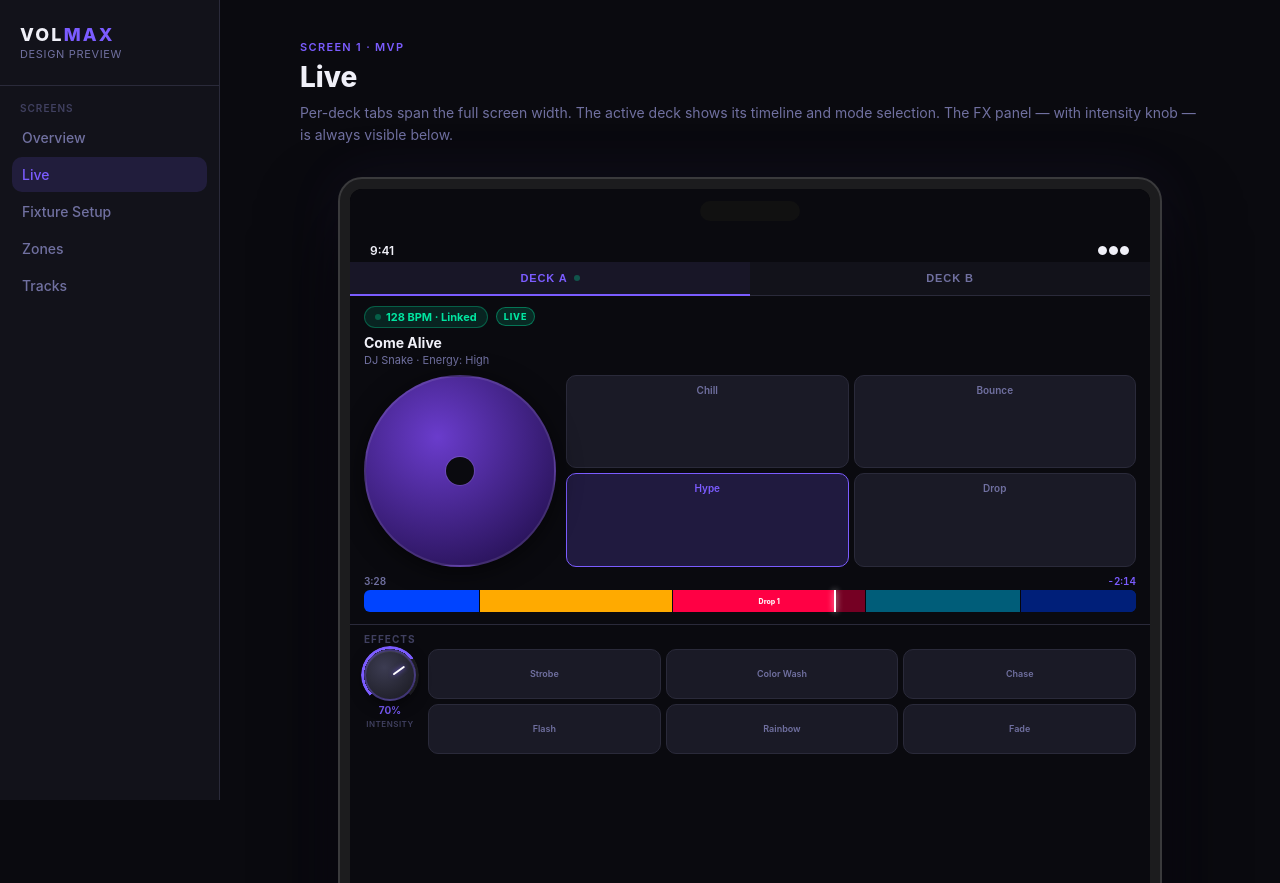
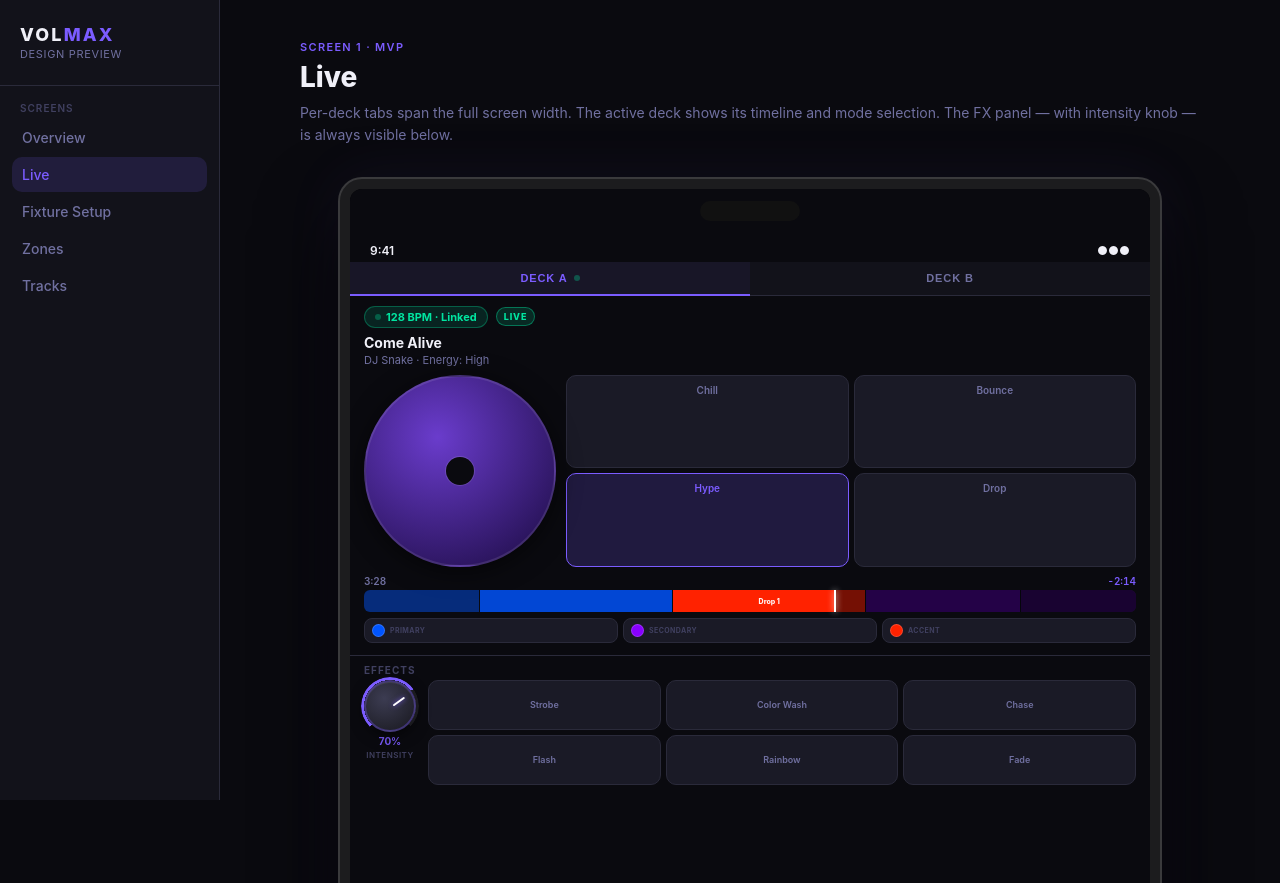
Before and after one commit to nefritzler/volmax, a Python web app: template templates/performance.html in a window 1280 px wide. Shown: the top 883 px of the page. Run offline with Jinja, Linux system fonts and the light colour scheme; the template is opened without the code that fills it, so the values that code supplies are empty.

Commit message:
Live tab: 3-color track palette system
Each track uses exactly 3 colors: Primary, Secondary, and Accent.
Non-peak phases vary in brightness along the primary→secondary range;
drops use the accent color. A palette chip row (Primary / Secondary /
Accent swatches) sits below the merged color strip so the DJ can see
and edit the track's full color scheme at a glance.

Co-Authored-By: Claude Sonnet 4.6 <noreply@anthropic.com>

```diff
--- a/templates/performance.html
+++ b/templates/performance.html
@@ -197,6 +197,39 @@
   font-weight: 800;
   color: rgba(255,255,255,0.95);
   white-space: nowrap;
+}
+
+/* ── Track Color Palette ─── */
+.track-palette {
+  display: flex;
+  gap: 5px;
+  margin-bottom: 6px;
+}
+.palette-chip {
+  flex: 1;
+  display: flex;
+  align-items: center;
+  gap: 5px;
+  background: var(--surface2);
+  border: 1px solid var(--border);
+  border-radius: 8px;
+  padding: 5px 7px;
+  cursor: pointer;
+}
+.palette-dot {
+  width: 13px;
+  height: 13px;
+  border-radius: 50%;
+  flex-shrink: 0;
+  border: 1.5px solid rgba(255,255,255,0.18);
+}
+.palette-chip-label {
+  font-size: 7px;
+  font-weight: 700;
+  color: var(--text-muted);
+  text-transform: uppercase;
+  letter-spacing: 0.06em;
+  line-height: 1;
 }
 
 /* ── Album Art + Mode Row ─── */
@@ -449,14 +482,19 @@
             </div>
             <div class="pcm-merged-wrap">
               <div class="pcm-merged-map">
-                <div class="pcm-seg" style="width:15%;background:#0044ff"></div>
-                <div class="pcm-seg" style="width:25%;background:#ffaa00"></div>
-                <div class="pcm-seg" style="width:25%;background:#ff0044"><div class="pcm-label">Drop 1</div></div>
-                <div class="pcm-seg" style="width:20%;background:#00ccff"></div>
-                <div class="pcm-seg" style="width:15%;background:#0044ff"></div>
+                <div class="pcm-seg" style="width:15%;background:rgba(0,85,255,0.45)"></div>
+                <div class="pcm-seg" style="width:25%;background:rgba(0,85,255,0.82)"></div>
+                <div class="pcm-seg" style="width:25%;background:#ff2200"><div class="pcm-label">Drop 1</div></div>
+                <div class="pcm-seg" style="width:20%;background:rgba(136,0,255,0.55)"></div>
+                <div class="pcm-seg" style="width:15%;background:rgba(136,0,255,0.35)"></div>
               </div>
               <div class="pcm-unplayed-dim"></div>
               <div class="pcm-playhead-line"></div>
+            </div>
+            <div class="track-palette">
+              <div class="palette-chip"><div class="palette-dot" style="background:#0055ff"></div><span class="palette-chip-label">Primary</span></div>
+              <div class="palette-chip"><div class="palette-dot" style="background:#8800ff"></div><span class="palette-chip-label">Secondary</span></div>
+              <div class="palette-chip"><div class="palette-dot" style="background:#ff2200"></div><span class="palette-chip-label">Accent</span></div>
             </div>
           </div>
 
@@ -486,13 +524,18 @@
             </div>
             <div class="pcm-merged-wrap">
               <div class="pcm-merged-map">
-                <div class="pcm-seg" style="width:20%;background:#0044ff"></div>
-                <div class="pcm-seg" style="width:30%;background:#ffaa00"></div>
-                <div class="pcm-seg" style="width:30%;background:#ff00cc"></div>
-                <div class="pcm-seg" style="width:20%;background:#00ccff"></div>
+                <div class="pcm-seg" style="width:20%;background:rgba(255,85,0,0.42)"></div>
+                <div class="pcm-seg" style="width:30%;background:rgba(255,85,0,0.82)"></div>
+                <div class="pcm-seg" style="width:30%;background:rgba(255,255,255,0.88)"></div>
+                <div class="pcm-seg" style="width:20%;background:rgba(204,0,102,0.55)"></div>
               </div>
               <div class="pcm-unplayed-dim" style="left:0%"></div>
               <div class="pcm-playhead-line" style="left:0%"></div>
+            </div>
+            <div class="track-palette">
+              <div class="palette-chip"><div class="palette-dot" style="background:#ff5500"></div><span class="palette-chip-label">Primary</span></div>
+              <div class="palette-chip"><div class="palette-dot" style="background:#cc0066"></div><span class="palette-chip-label">Secondary</span></div>
+              <div class="palette-chip"><div class="palette-dot" style="background:#ffffff"></div><span class="palette-chip-label">Accent</span></div>
             </div>
           </div>
 
```
